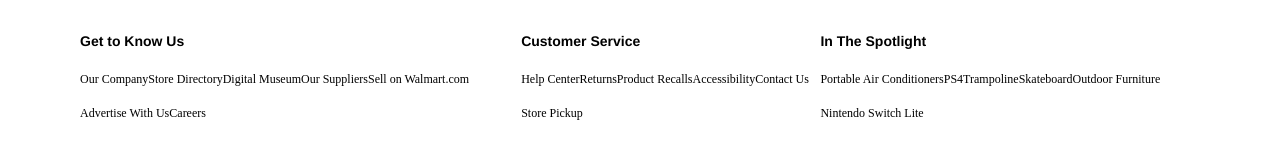
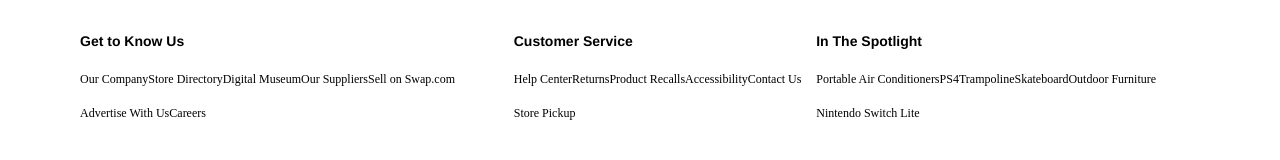
Before and after one commit to info-arnav/barter-system, a Next.js app: page / in a window 1280 px wide. Shown: the part 185-345 px from the top of the page. Built offline with nearby package versions, Linux system fonts and the light colour scheme.

Commit message:
new changes

```diff
--- a/components/footer/footer.js
+++ b/components/footer/footer.js
@@ -113,9 +113,9 @@
                       data-tl-id="hf-footer-links-1-link-4"
                       data-uid="vqP3w0nI"
                       href="https://marketplace.walmart.com/"
-                      data-section-title="Footer - Sell on Walmart.com"
+                      data-section-title="Footer - Sell on Swap.com"
                     >
-                      Sell on Walmart.com
+                      Sell on Swap.com
                     </a>
                   </span>
                 </li>
@@ -353,7 +353,7 @@
                 data-uid="3TKJYISO"
                 href="/cp/services/6163033"
               >
-                <span class="z_a z_i z_b">Walmart Services</span>
+                <span class="z_a z_i z_b">Swap Services</span>
               </a>
             </li>
             <li class="r_a r_n">
```
Also changed, not shown: components/navigation/nav.js, 1 other file (tests, documents, lock files or other folders).
